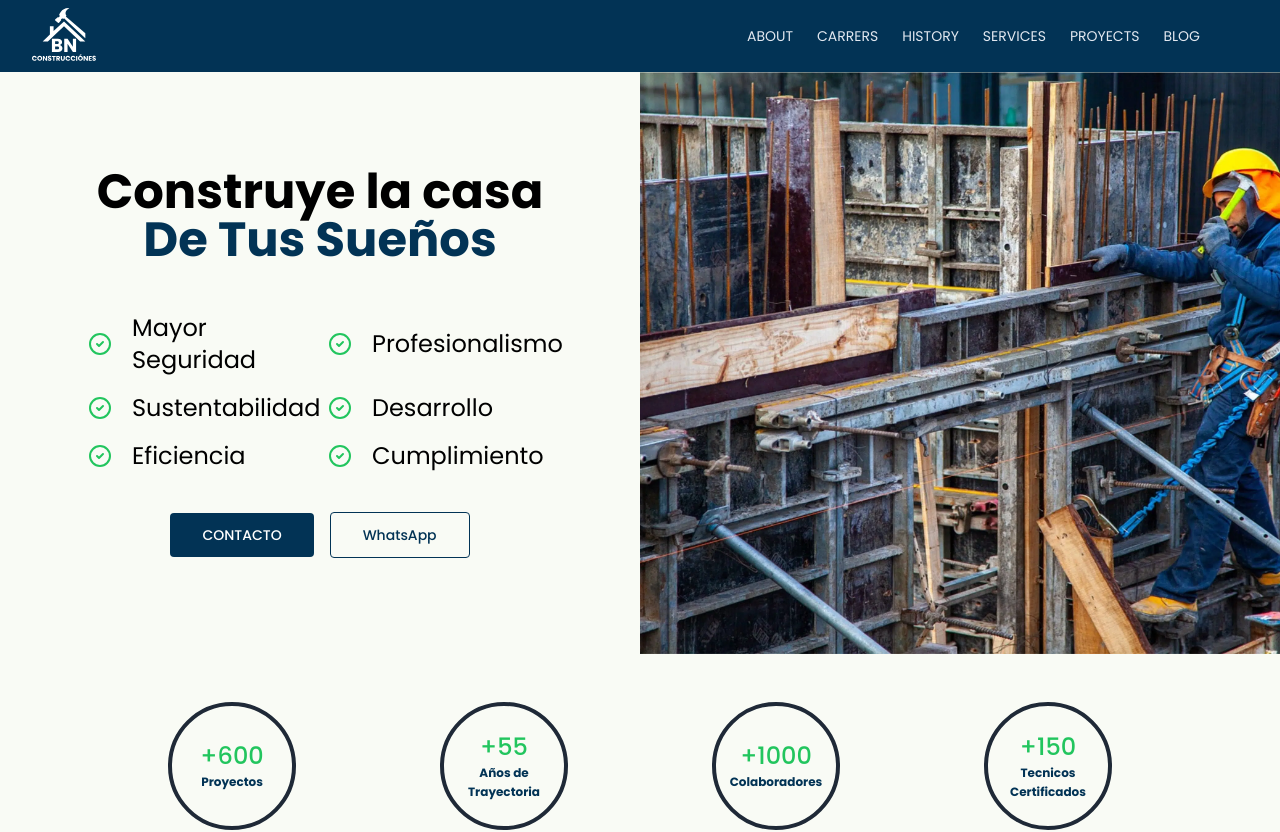
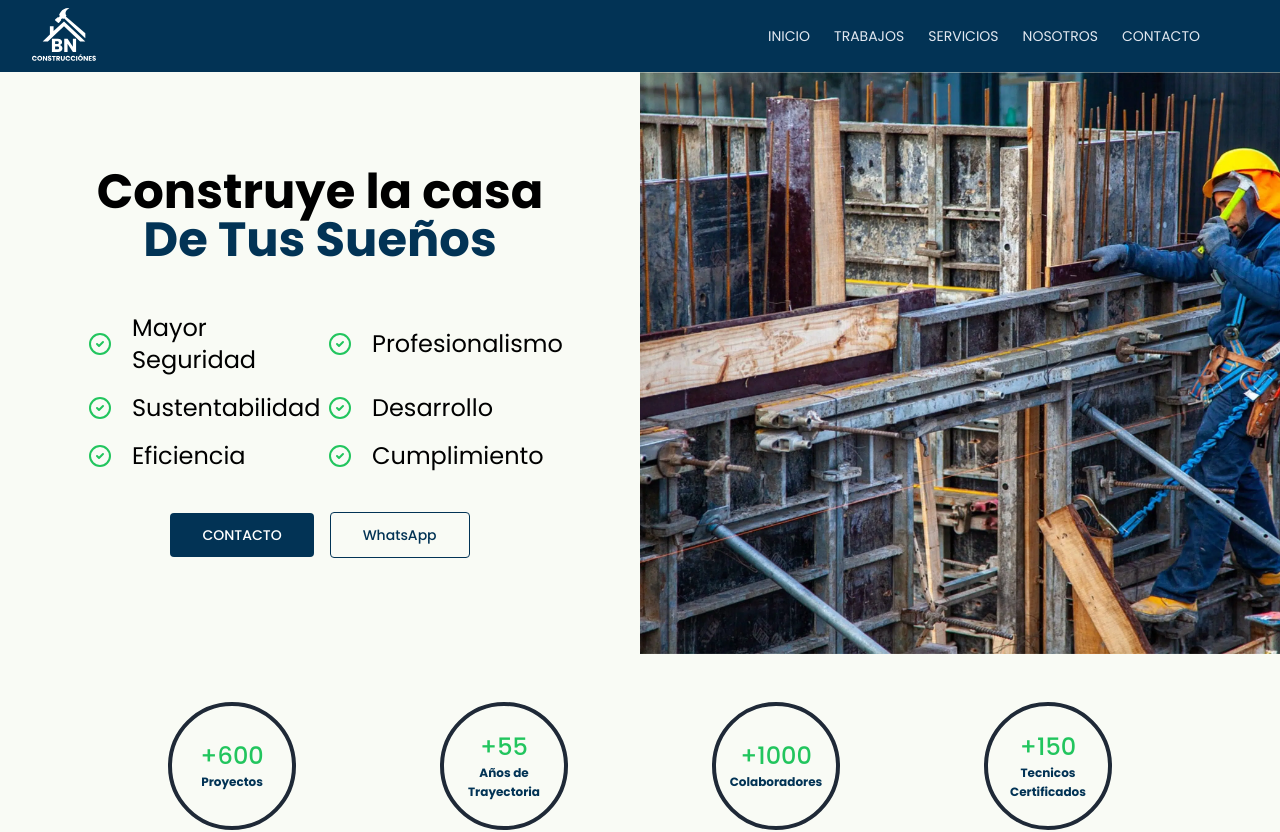
Before and after one commit to marcos15vargas/bn-contrucciones, a React (Vite) app: page / in a window 1280 px wide. Shown: the top 832 px of the page. Built offline with nearby package versions, Linux system fonts and the light colour scheme.

Commit message:
creacion de la paginacion de secciones con react-router-dom

```diff
--- a/src/App.jsx
+++ b/src/App.jsx
@@ -1,25 +1,27 @@
-import { Banner } from "./components/Banner";
-import { Features } from "./components/Features";
+import { BrowserRouter, Route, Routes } from "react-router-dom";
 import { Footer } from "./components/Footer";
-import { Gallery } from "./components/Gallery";
 import { Navbar } from "./components/Navbar";
-import { Proyects } from "./components/Proyects";
-import { Stats } from "./components/Stats";
-// import { Slider } from "./components/Slider";
-import { Testimonial } from "./components/Testimonial";
+import  Home  from "./pages/home/Home"
+import  Jobs  from "./pages/Jobs/Jobs"
+import  Services  from "./pages/Services/Services"
+import  AboutUs  from "./pages/AboutUs/AboutUs"
+import  Contact  from "./pages/Contact/Contact"
 
 function App() {
   return (
     <>
-      <Navbar />
-      <Banner />
-      <Stats />
-      <Features />
-      <Proyects />
-      {/* <Slider /> */}
-      <Testimonial/>
-      <Gallery/>
-      <Footer/>
+      <BrowserRouter>
+        <Routes>
+          <Route path="/" element={<Navbar/>}>
+            <Route path="/" element={ <Home/> }/>
+            <Route path="/jobs" element={ <Jobs/> }/>
+            <Route path="/services" element={ <Services /> }/>
+            <Route path="/aboutus" element={ <AboutUs/> }/>
+            <Route path="/contact" element={ <Contact/> }/>
+          </Route>
+        </Routes>
+      </BrowserRouter>
+      <Footer />
     </>
   );
 }
--- a/src/components/Navbar.jsx
+++ b/src/components/Navbar.jsx
@@ -2,6 +2,7 @@ import { navItems } from "../constants";
 import { Menu, X } from "lucide-react";
 import { useState } from "react";
 import Logo from "../assets/Logo";
+import { Link, Outlet } from "react-router-dom";
 
 export const Navbar = () => {
   const [mobileDrawerOpen, setmobileDrawerOpen] = useState(false);
@@ -10,6 +11,7 @@ export const Navbar = () => {
   };
 
   return (
+    <>
       <nav id="home">
         <header className="bg-azul">
           <div className="mx-auto max-w-screen-xl px-4 sm:px-6 lg:px-8">
@@ -27,13 +29,13 @@ export const Navbar = () => {
                   <ul className="flex items-center gap-6 text-sm">
                     {navItems.map((item, index) => (
                       <li key={index}>
-                      <a
+                        <Link
                           className="text-slate-200 transition hover:text-gray-500/75 uppercase"
-                        href="#"
+                          to={item.href}
                         >
                           {" "}
                           {item.menu}{" "}
-                      </a>
+                        </Link>
                       </li>
                     ))}
                   </ul>
@@ -56,7 +58,9 @@ export const Navbar = () => {
                     <ul className="self-center">
                       {navItems.map((item, index) => (
                         <li key={index} className="py-2 text-2xl uppercase">
-                        <a className="text-slate-200" href={item.link}>{item.menu}</a>
+                          <Link className="text-slate-200" to={item.link}>
+                            {item.menu}
+                          </Link>
                         </li>
                       ))}
                     </ul>
@@ -67,5 +71,7 @@ export const Navbar = () => {
           </div>
         </header>
       </nav>
+      <Outlet />
+    </>
   );
 };
--- a/src/constants/index.jsx
+++ b/src/constants/index.jsx
@@ -27,28 +27,24 @@ import perfil5 from "../assets/testimonial/perfil5.webp";
 
 export const navItems = [
   {
-    menu: "about",
-    link: "#",
+    menu: "Inicio",
+    href: "/",
   },
   {
-    menu: "carrers",
-    link: "#",
+    menu: "Trabajos",
+    href: "/jobs",
   },
   {
-    menu: "history",
-    link: "#",
+    menu: "Servicios",
+    href: "/services",
   },
   {
-    menu: "services",
-    link: "#",
+    menu: "Nosotros",
+    href: "/aboutus",
   },
   {
-    menu: "proyects",
-    link: "#",
-  },
-  {
-    menu: "blog",
-    link: "#",
+    menu: "Contacto",
+    href: "/contact",
   },
 ];
 export const banner = [
--- a/src/pages/home/Home.jsx
+++ b/src/pages/home/Home.jsx
@@ -1,7 +1,22 @@
+import Banner from "./components/Banner";
+import Features from "./components/Features";
+import Proyects from "./components/Proyects";
+import Gallery from "./components/Gallery";
+import Stats from "./components/Stats";
+import Testimonial from "./components/Testimonial";
+
+
 
 const Home = () => {
   return (
-    <div>Home</div>
+    <main>
+      <Banner />
+      <Stats />
+      <Features />
+      <Proyects />
+      <Testimonial />
+      <Gallery />
+    </main>
   )
 }
 
--- a/src/components/Banner.jsx
+++ b/src/pages/home/components/Banner.jsx
@@ -1,6 +1,6 @@
 import { Phone } from "lucide-react";
-import { banner } from "../constants";
-import imgBanner from "../assets/banner.webp"
+import { banner } from "../../../constants/index";
+import imgBanner from "../../../assets/banner.webp";
 
 export const Banner = () => {
   return (
@@ -61,3 +61,5 @@ export const Banner = () => {
     </div>
   );
 };
+
+export default Banner;
--- a/src/components/Features.jsx
+++ b/src/pages/home/components/Features.jsx
@@ -1,4 +1,4 @@
-import { features } from "../constants";
+import { features } from "../../../constants/index";
 
 export const Features = () => {
   return (
@@ -26,3 +26,5 @@ export const Features = () => {
     </section>
   );
 };
+
+export default Features;
--- a/src/components/Slider.jsx
+++ b/src/pages/home/components/Slider.jsx
@@ -1,6 +1,6 @@
 import { Slide } from "react-slideshow-image";
 import "react-slideshow-image/dist/styles.css";
-import { slider } from "../constants";
+import { slider } from "../../../constants/index";
 
 export const Slider = () => {
   const buttonStyle = {
@@ -52,3 +52,5 @@ export const Slider = () => {
     </div>
   );
 };
+
+export default Slider;
```
Also changed, not shown: src/pages/home/components/Gallery.jsx (renamed from src/components/Gallery.jsx, +6 -4 lines), src/pages/home/components/Proyects.jsx (renamed from src/components/Proyects.jsx, +6 -4 lines), src/pages/home/components/Stats.jsx (renamed from src/components/Stats.jsx, +10 -7 lines), src/pages/home/components/Testimonial.jsx (renamed from src/components/Testimonial.jsx, +9 -10 lines). Lines whose indentation alone changed are shown as unchanged.
